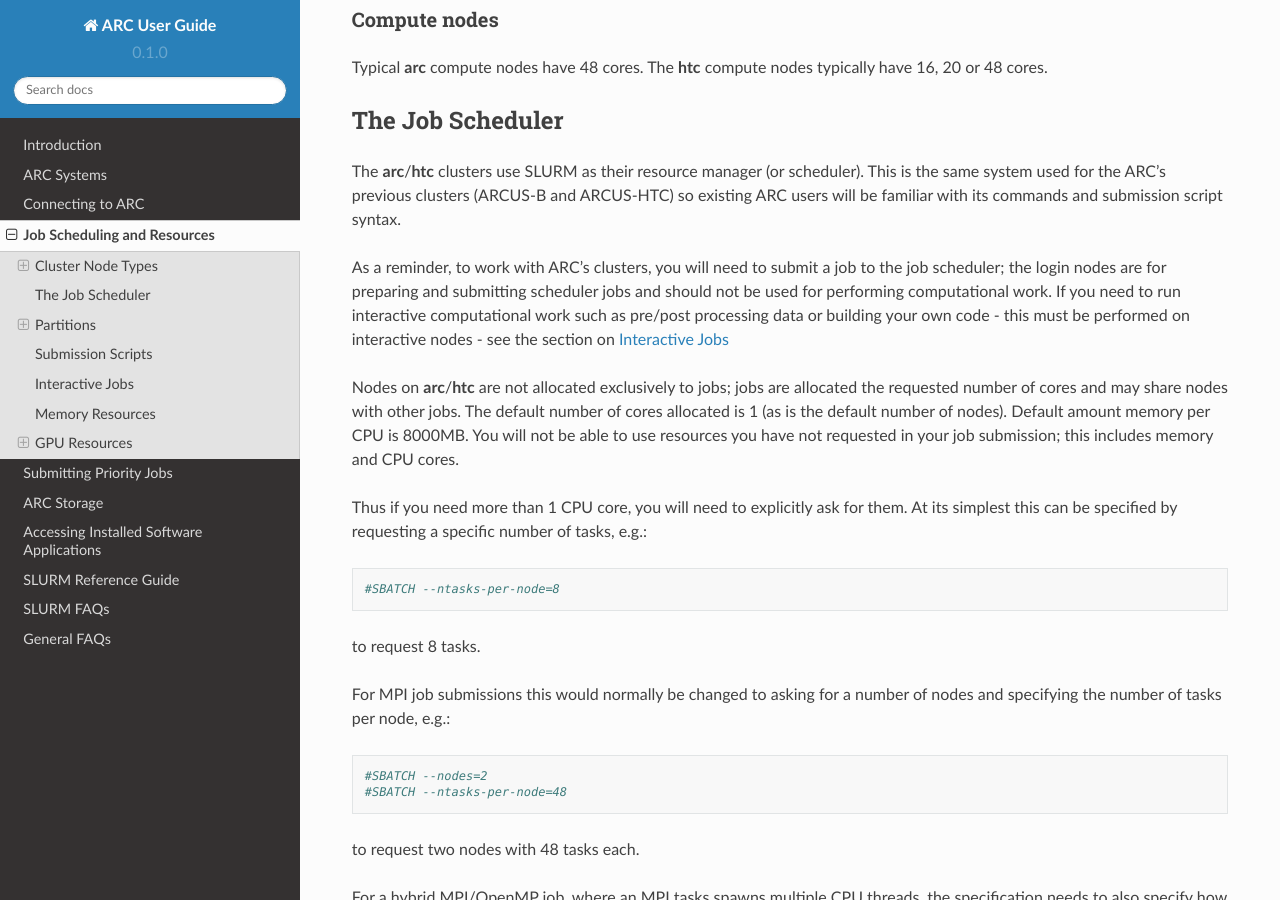
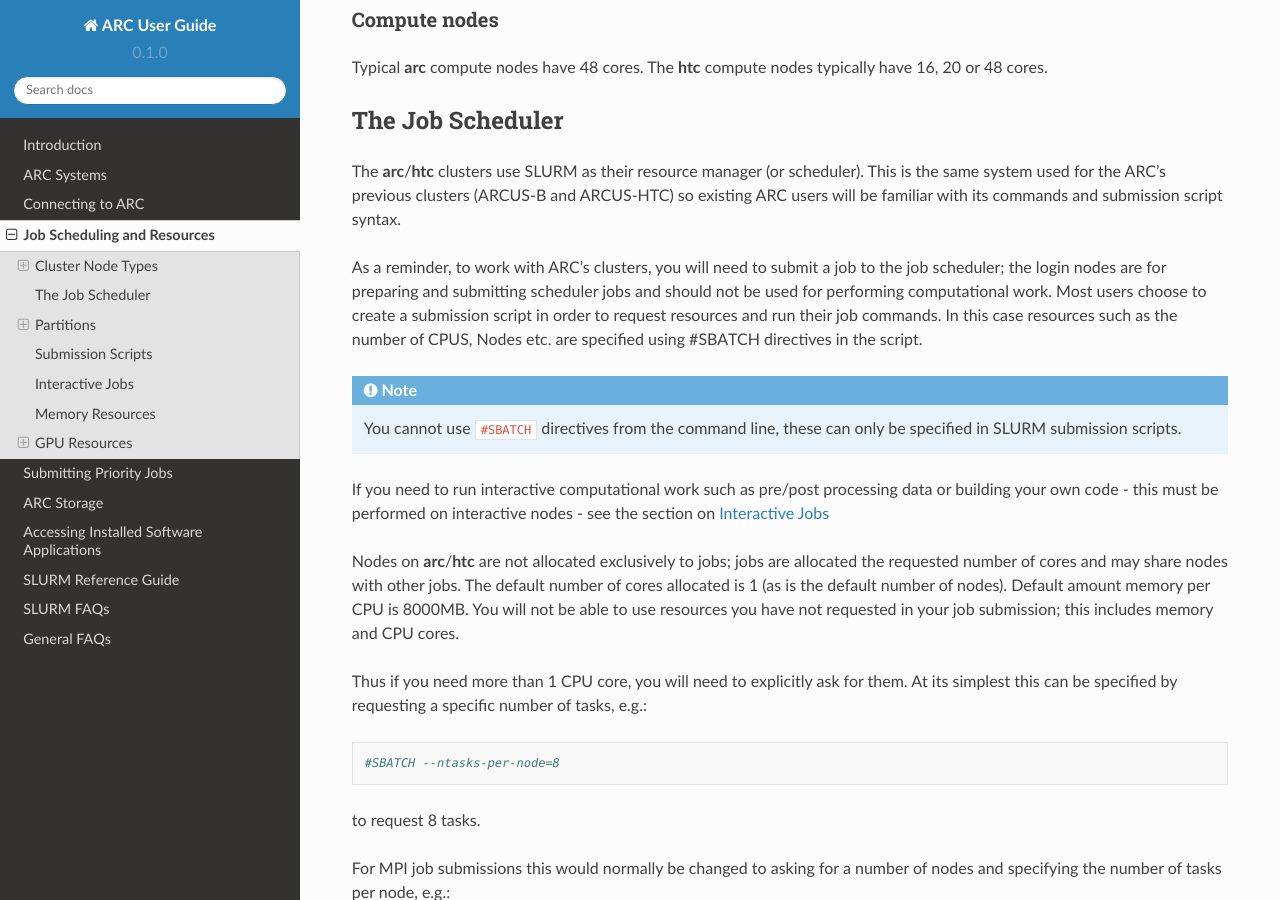
Before and after one commit to tina-friedrich/arc-user-guide, a Sphinx documentation site: the page built from docs/source/job-scheduling.rst, in a window 1280 px wide and 900 px high, scrolled down 550 px. Built offline with Sphinx 7.4.7 and the Read the Docs theme 2.0.0, drawn with Linux system fonts in a browser that asks for light colours.

Commit message:
Update job-scheduling.rst

```diff
--- a/docs/source/job-scheduling.rst
+++ b/docs/source/job-scheduling.rst
@@ -26,7 +26,12 @@
 
 The **arc**/**htc** clusters use SLURM as their resource manager (or scheduler). This is the same system used for the ARC's previous clusters (ARCUS-B and ARCUS-HTC) so existing ARC users will be familiar with its commands and submission script syntax.
 
-As a reminder, to work with ARC's clusters, you will need to submit a job to the job scheduler; the login nodes are for preparing and submitting scheduler jobs and should not be used for performing computational work. If you need to run interactive computational work such as pre/post processing data or building your own code - this must be performed on interactive nodes - see the section on `Interactive Jobs <https://arc-user-guide.readthedocs.io/en/latest/job-scheduling.html#interactive-jobs>`_
+As a reminder, to work with ARC's clusters, you will need to submit a job to the job scheduler; the login nodes are for preparing and submitting scheduler jobs and should not be used for performing computational work. Most users choose to create a submission script in order to request resources and run their job commands. In this case resources such as the number of CPUS, Nodes etc. are specified using #SBATCH directives in the script.
+
+.. Note::
+  You cannot use ``#SBATCH`` directives from the command line, these can only be specified in SLURM submission scripts.
+
+If you need to run interactive computational work such as pre/post processing data or building your own code - this must be performed on interactive nodes - see the section on `Interactive Jobs <https://arc-user-guide.readthedocs.io/en/latest/job-scheduling.html#interactive-jobs>`_
 
 Nodes on **arc**/**htc** are not allocated exclusively to jobs; jobs are allocated the requested number of cores and may share nodes with other jobs. The default number of cores allocated is 1 (as is the default number of nodes). Default amount memory per CPU is 8000MB. You will not be able to use resources you have not requested in your job submission; this includes memory and CPU cores.
 
```
